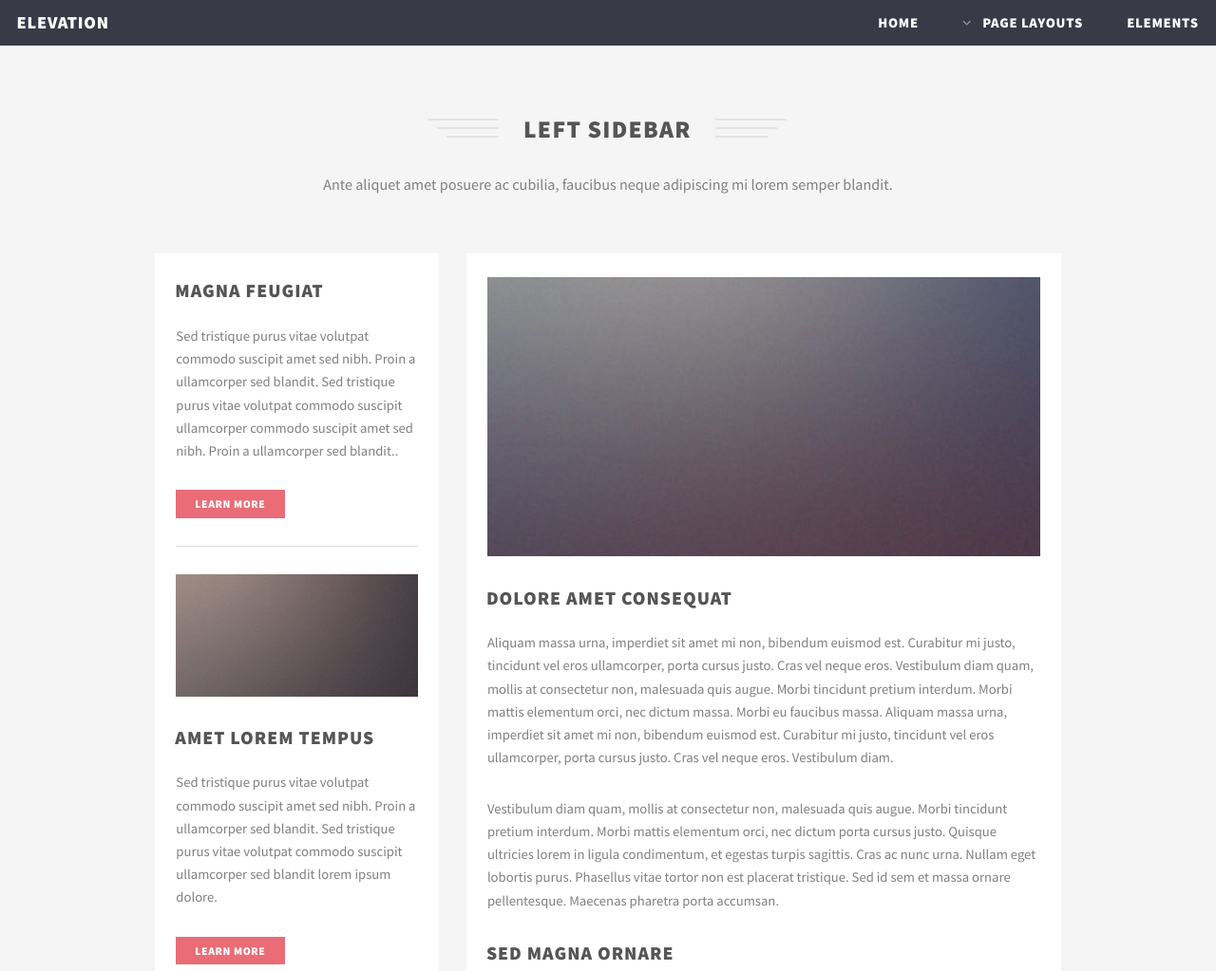
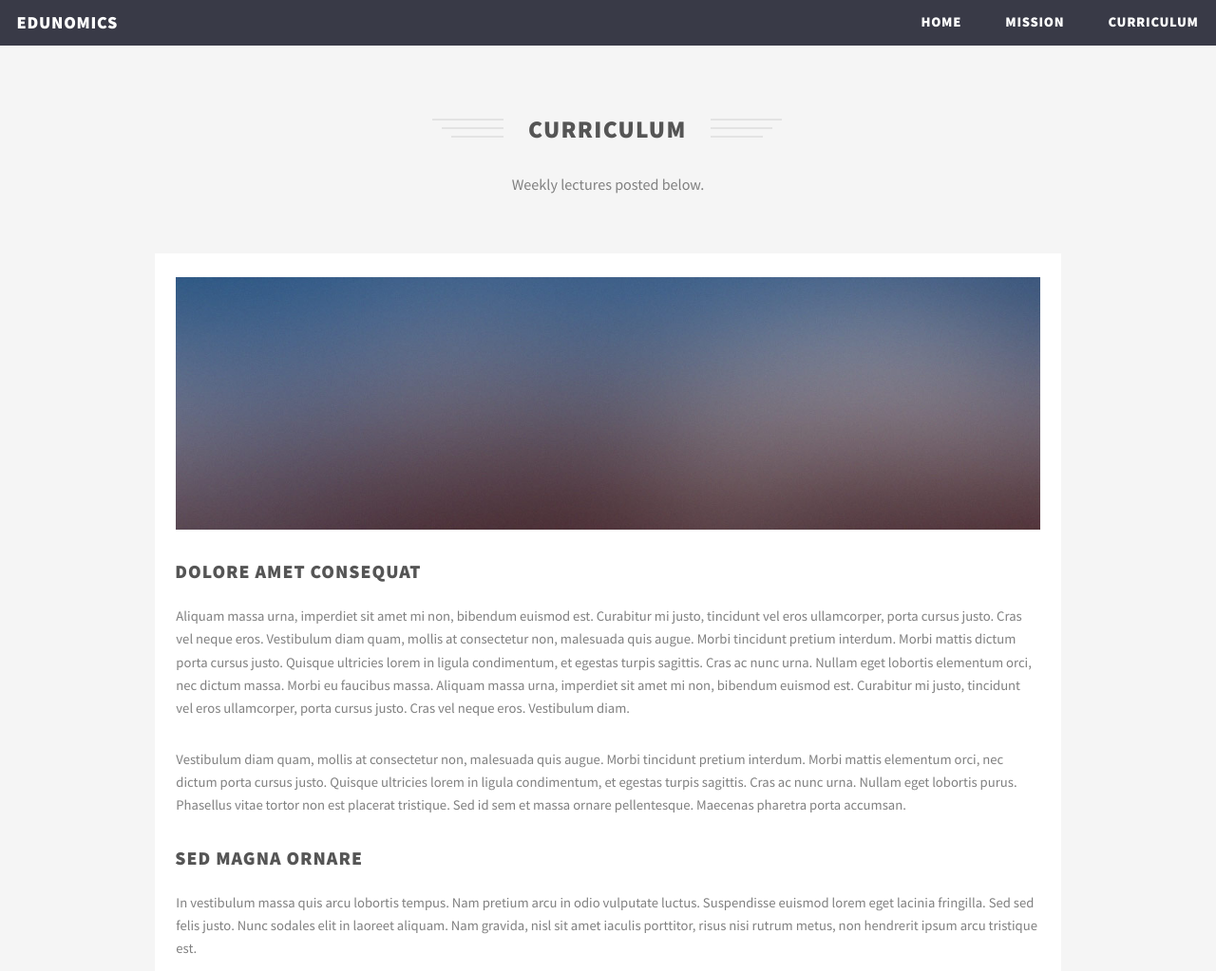
Before and after one commit to Edu-nomics/edu-nomics.github.io, a plain HTML site: page curriculum.html in a window 1280 px wide. Shown: the top 1023 px of the page at 95% size. Drawn offline with Linux system fonts and the light colour scheme.

Commit message:
changed mission and curriculum to no sidebar

```diff
--- a/curriculum.html
+++ b/curriculum.html
@@ -28,28 +28,12 @@
 
 		<!-- Header -->
 			<header id="header">
-				<h1><a href="index.html">Elevation</a></h1>
+				<h1><a href="index.html">Edunomics</a></h1>
 				<nav id="nav">
 					<ul>
 						<li><a href="index.html">Home</a></li>
-						<li>
-							<a href="" class="icon fa-angle-down">Page Layouts</a>
-							<ul>
-								<li><a href="left-sidebar.html">Left Sidebar</a></li>
-								<li><a href="right-sidebar.html">Right Sidebar</a></li>
-								<li><a href="no-sidebar.html">No Sidebar</a></li>
-								<li>
-									<a href="">Submenu</a>
-									<ul>
-										<li><a href="#">Option 1</a></li>
-										<li><a href="#">Option 2</a></li>
-										<li><a href="#">Option 3</a></li>
-										<li><a href="#">Option 4</a></li>
-									</ul>
-								</li>
-							</ul>
-						</li>
-						<li><a href="elements.html">Elements</a></li>
+						<li><a href="mission.html">Mission</a></li>
+						<li><a href="curriculum.html">Curriculum</a></li>
 					</ul>
 				</nav>
 			</header>
@@ -58,44 +42,15 @@
 			<div class="wrapper style1">
 				<section id="main" class="container">
 					<header class="major">
-						<h2>Left Sidebar</h2>
-						<p>Ante aliquet amet posuere ac cubilia, faucibus neque adipiscing mi lorem semper blandit.</p>
+						<h2>Curriculum</h2>
+						<p>Weekly lectures posted below.</p>
 					</header>
-					<div class="row">
-						<div class="4u">
-
-							<!-- Sidebar -->
-								<section id="sidebar" class="box">
-									<section>
-										<h3>Magna Feugiat</h3>
-										<p>Sed tristique purus vitae volutpat commodo suscipit amet sed nibh. Proin a ullamcorper sed blandit. Sed tristique purus vitae volutpat commodo suscipit ullamcorper commodo suscipit amet sed nibh. Proin a ullamcorper sed blandit..</p>
-										<footer>
-											<ul class="actions">
-												<li><a href="#" class="button small">Learn More</a></li>
-											</ul>
-										</footer>
-									</section>
-									<hr />
-									<section>
-										<a href="#" class="image fit"><img src="images/pic02.jpg" alt="" /></a>
-										<h3>Amet Lorem Tempus</h3>
-										<p>Sed tristique purus vitae volutpat commodo suscipit amet sed nibh. Proin a ullamcorper sed blandit. Sed tristique purus vitae volutpat commodo suscipit ullamcorper sed blandit lorem ipsum dolore.</p>
-										<footer>
-											<ul class="actions">
-												<li><a href="#" class="button small">Learn More</a></li>
-											</ul>
-										</footer>
-									</section>
-								</section>
-
-						</div>
-						<div class="8u important(collapse)">
 
 					<!-- Content -->
 						<section id="content" class="box">
-									<a href="#" class="image fit"><img src="images/pic01.jpg" alt="" /></a>
+							<a href="#" class="image fit"><img src="images/pic04.jpg" alt="" /></a>
 							<h3>Dolore Amet Consequat</h3>
-									<p>Aliquam massa urna, imperdiet sit amet mi non, bibendum euismod est. Curabitur mi justo, tincidunt vel eros ullamcorper, porta cursus justo. Cras vel neque eros. Vestibulum diam quam, mollis at consectetur non, malesuada quis augue. Morbi tincidunt pretium interdum. Morbi mattis elementum orci, nec dictum massa. Morbi eu faucibus massa. Aliquam massa urna, imperdiet sit amet mi non, bibendum euismod est. Curabitur mi justo, tincidunt vel eros ullamcorper, porta cursus justo. Cras vel neque eros. Vestibulum diam.</p>
+							<p>Aliquam massa urna, imperdiet sit amet mi non, bibendum euismod est. Curabitur mi justo, tincidunt vel eros ullamcorper, porta cursus justo. Cras vel neque eros. Vestibulum diam quam, mollis at consectetur non, malesuada quis augue. Morbi tincidunt pretium interdum. Morbi mattis dictum porta cursus justo. Quisque ultricies lorem in ligula condimentum, et egestas turpis sagittis. Cras ac nunc urna. Nullam eget lobortis elementum orci, nec dictum massa. Morbi eu faucibus massa. Aliquam massa urna, imperdiet sit amet mi non, bibendum euismod est. Curabitur mi justo, tincidunt vel eros ullamcorper, porta cursus justo. Cras vel neque eros. Vestibulum diam.</p>
 							<p>Vestibulum diam quam, mollis at consectetur non, malesuada quis augue. Morbi tincidunt pretium interdum. Morbi mattis elementum orci, nec dictum porta cursus justo. Quisque ultricies lorem in ligula condimentum, et egestas turpis sagittis. Cras ac nunc urna. Nullam eget lobortis purus. Phasellus vitae tortor non est placerat tristique. Sed id sem et massa ornare pellentesque. Maecenas pharetra porta accumsan. </p>
 							<h3>Sed Magna Ornare</h3>
 							<p>In vestibulum massa quis arcu lobortis tempus. Nam pretium arcu in odio vulputate luctus. Suspendisse euismod lorem eget lacinia fringilla. Sed sed felis justo. Nunc sodales elit in laoreet aliquam. Nam gravida, nisl sit amet iaculis porttitor, risus nisi rutrum metus, non hendrerit ipsum arcu tristique est.</p>
@@ -108,8 +63,6 @@
 							</ul>
 						</section>
 
-						</div>
-					</div>
 				</section>
 			</div>
 
```
Also changed, not shown: index.html (+1 -1 lines), mission.html (+7 -54 lines). Lines whose indentation alone changed are shown as unchanged.
